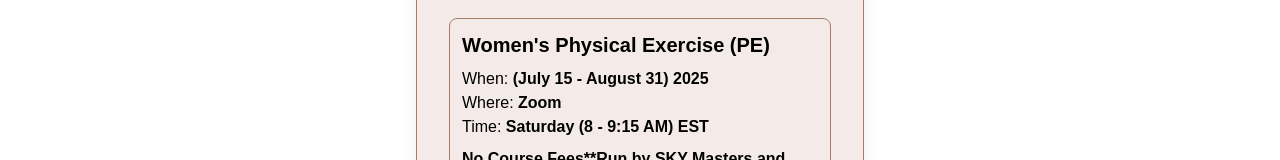
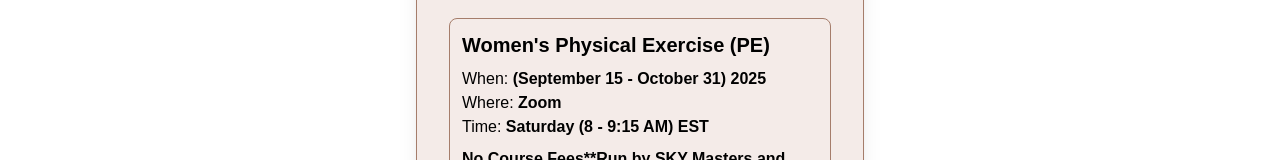
Before and after one commit to Itz-Viggy/Yoga-Registration, a Next.js app: page / in a window 1280 px wide. Shown: the part 340-500 px from the top of the page. Built offline with nearby package versions, Linux system fonts and the light colour scheme.

Commit message:
New Date added

```diff
--- a/src/app/page.tsx
+++ b/src/app/page.tsx
@@ -58,7 +58,7 @@ export default function HomePage() {
                 Women's Physical Exercise (PE)
               </p>
               <p className="text-black">
-                When: <span className="font-semibold">(July 15 - August 31) 2025</span>
+                When: <span className="font-semibold">(September 15 - October 31) 2025</span>
               </p>
               <p className="text-black">
                 Where: <span className="font-semibold">Zoom</span>
```
